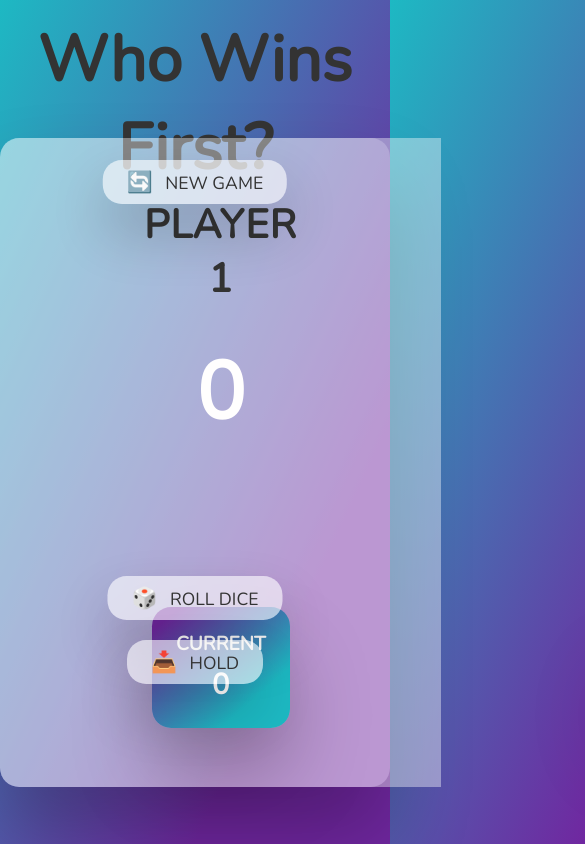
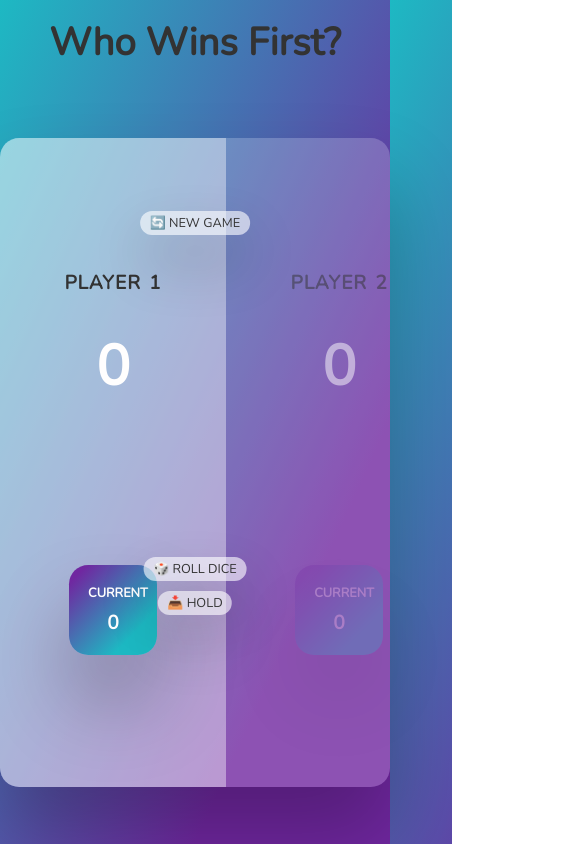
Before and after one commit to Liam1809/JS-Games, a plain HTML site: page whoWinsFirst/index.html in a window 390 px wide. Shown: the top 844 px of the page, 585 px wide, since content can reach past the window. Drawn offline with nearby package versions, Linux system fonts and the light colour scheme.

Commit message:
add responsive

```diff
--- a/whoWinsFirst/style.css
+++ b/whoWinsFirst/style.css
@@ -136,7 +136,7 @@ main {
   width: 8.5rem;
   height: 8.5rem;
   position: absolute;
-  top: 18rem;
+  top: 35%;
   left: 50%;
   transform: translateX(-50%);
 }
@@ -176,15 +176,15 @@ btn:focus {
 }
 
 .btn--new {
-  top: 10rem;
+  top: 25%;
 }
 
 .btn--roll {
-  top: 36rem;
+  top: 68%;
 }
 
 .btn--hold {
-  top: 40rem;
+  top: 75%;
 }
 
 .hidden {
@@ -199,3 +199,162 @@ btn:focus {
 .player--winner .current {
   opacity: 1;
 }
+
+/* RESPONSIVE */
+@media only screen and (max-width: 62rem) {
+  header {
+    font-size: 1.8rem;
+  }
+
+  main {
+    max-width: 55rem;
+  }
+
+  .player {
+    padding: 8rem;
+  }
+
+  /* Elements */
+
+  .name--player {
+    font-size: 2.4rem;
+  }
+
+  .total--score {
+    font-size: 4.8rem;
+  }
+
+  .current {
+    padding: 1.4rem;
+  }
+
+  .current--label {
+    font-size: 1rem;
+  }
+
+  .current--score {
+    font-size: 1.6rem;
+  }
+
+  .dice {
+    width: 8rem;
+    height: 8rem;
+    top: 38%;
+  }
+
+  .btn {
+    font-size: 1rem;
+    padding: 0.4rem 1.4rem;
+  }
+
+  .btn::first-letter {
+    font-size: 1.2rem;
+  }
+}
+
+@media only screen and (max-width: 48rem) {
+  header {
+    font-size: 1.5rem;
+  }
+
+  main {
+    max-width: 40rem;
+  }
+
+  .player {
+    padding: 5.5rem;
+  }
+
+  /* Elements */
+
+  .name--player {
+    font-size: 1.8rem;
+  }
+
+  .total--score {
+    font-size: 4rem;
+  }
+
+  .current {
+    padding: 1.4rem;
+  }
+
+  .current--label {
+    font-size: 0.8rem;
+  }
+
+  .current--score {
+    font-size: 1.4rem;
+  }
+
+  .dice {
+    width: 7rem;
+    height: 7rem;
+    top: 40%;
+  }
+
+  .btn--roll {
+    top: 66%;
+  }
+
+  .btn--hold {
+    top: 72%;
+  }
+}
+
+@media only screen and (max-width: 48rem) {
+  header {
+    font-size: 1.2rem;
+  }
+
+  main {
+    max-width: 30rem;
+  }
+
+  .player {
+    padding: 4rem;
+  }
+
+  /* Elements */
+
+  .name--player {
+    font-size: 1.2rem;
+  }
+
+  .total--score {
+    font-size: 3.5rem;
+  }
+
+  .current {
+    padding: 1.2rem;
+  }
+
+  .current--score {
+    font-size: 1.2rem;
+  }
+
+  .dice {
+    width: 6rem;
+    height: 6rem;
+    top: 40%;
+  }
+
+  .btn {
+    display: flex;
+    font-size: 0.8rem;
+    padding: 0.2rem 0.6rem;
+  }
+
+  .btn::first-letter {
+    font-size: 1rem;
+    margin-right: 0.5rem;
+  }
+
+  .btn--roll {
+    top: 66%;
+  }
+
+  .btn--hold {
+    top: 70%;
+  }
+}
```
